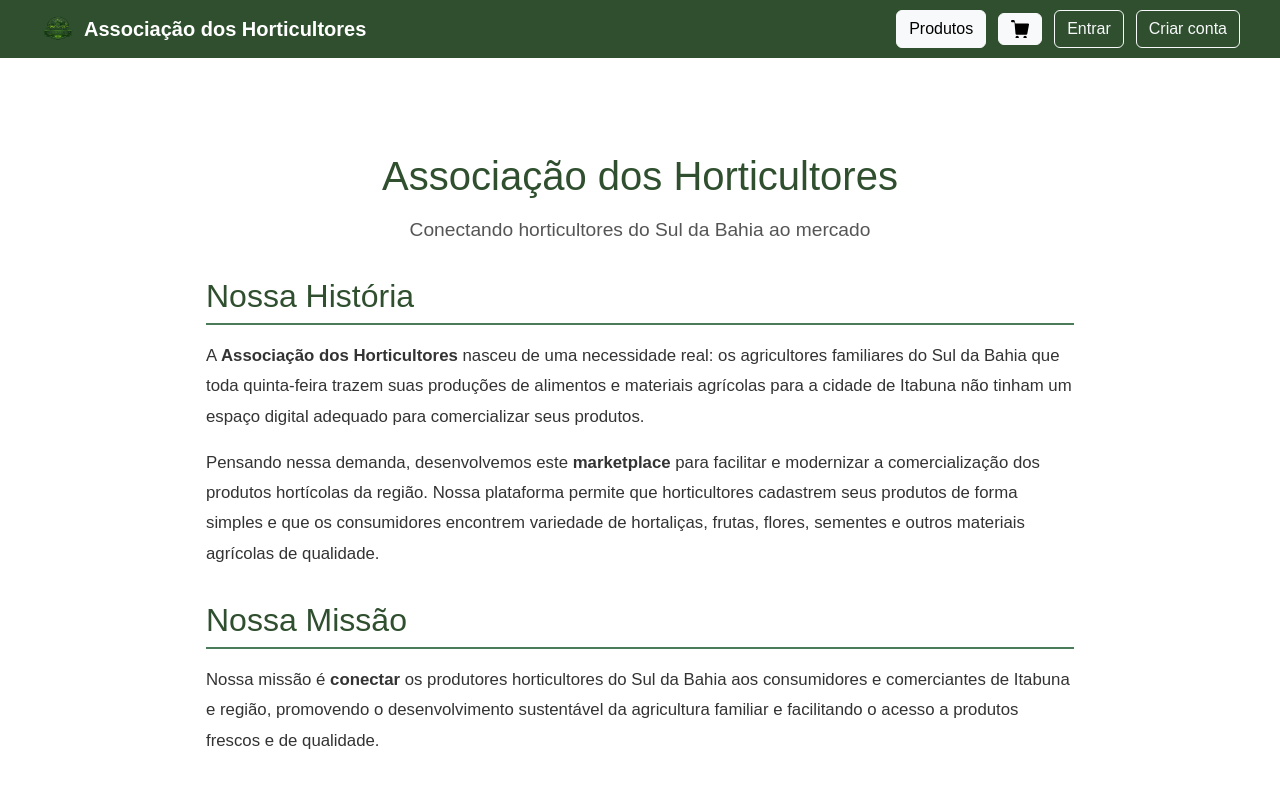
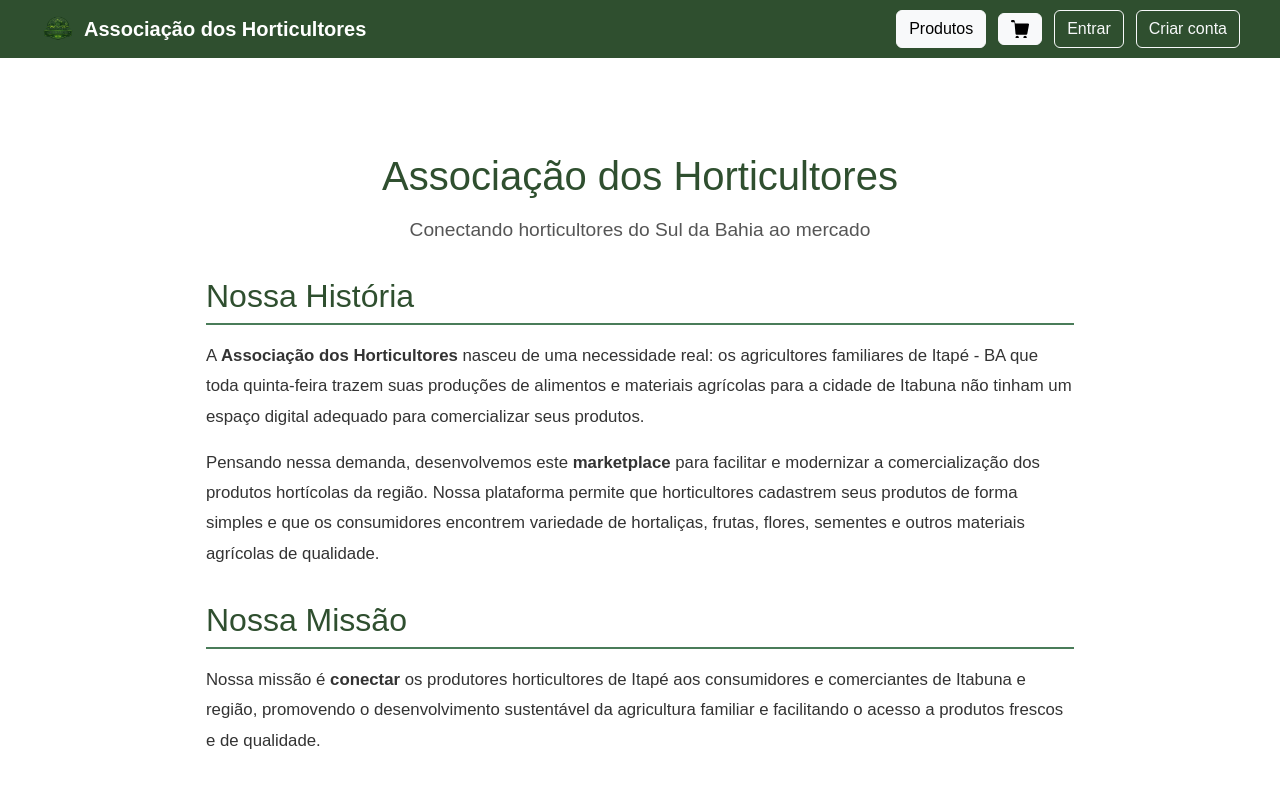
Before and after one commit to kaick723/associa_horticultores, a React (Vite) app in the folder market place/frontend/: page /about in a window 1280 px wide. Shown: the top 793 px of the page. Built offline with nearby package versions, Linux system fonts and the light colour scheme.

Commit message:
Update About.jsx

```diff
--- a/market place/frontend/src/pages/About.jsx
+++ b/market place/frontend/src/pages/About.jsx
@@ -19,7 +19,7 @@ export default function About() {
           </h2>
           <p>
             A <strong>Associação dos Horticultores</strong> nasceu de uma necessidade real: os agricultores
-            familiares do Sul da Bahia que toda quinta-feira trazem suas produções de alimentos e materiais
+            familiares de Itapé - BA que toda quinta-feira trazem suas produções de alimentos e materiais
             agrícolas para a cidade de Itabuna não tinham um espaço digital adequado para comercializar seus produtos.
           </p>
           <p>
@@ -35,7 +35,7 @@ export default function About() {
             Nossa Missão
           </h2>
           <p>
-            Nossa missão é <strong>conectar</strong> os produtores horticultores do Sul da Bahia aos consumidores
+            Nossa missão é <strong>conectar</strong> os produtores horticultores de Itapé aos consumidores
             e comerciantes de Itabuna e região, promovendo o desenvolvimento sustentável da agricultura familiar
             e facilitando o acesso a produtos frescos e de qualidade.
           </p>
```
